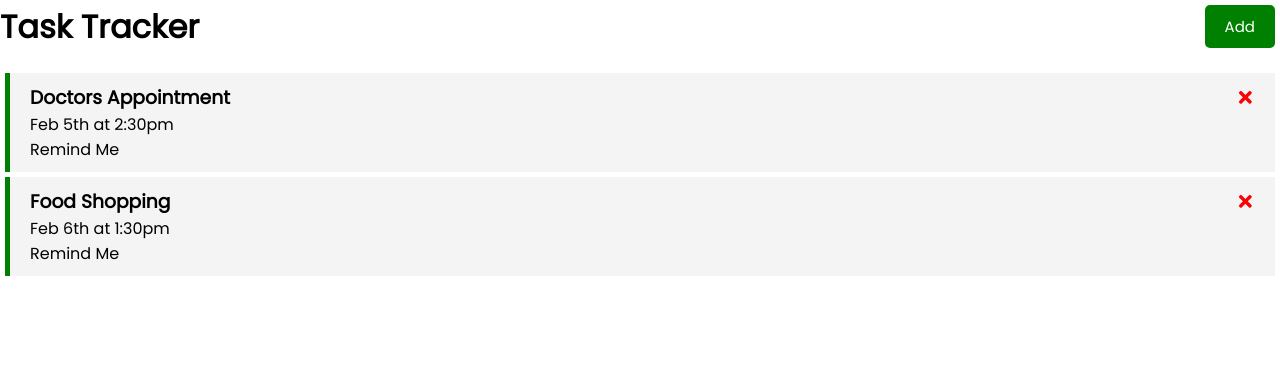
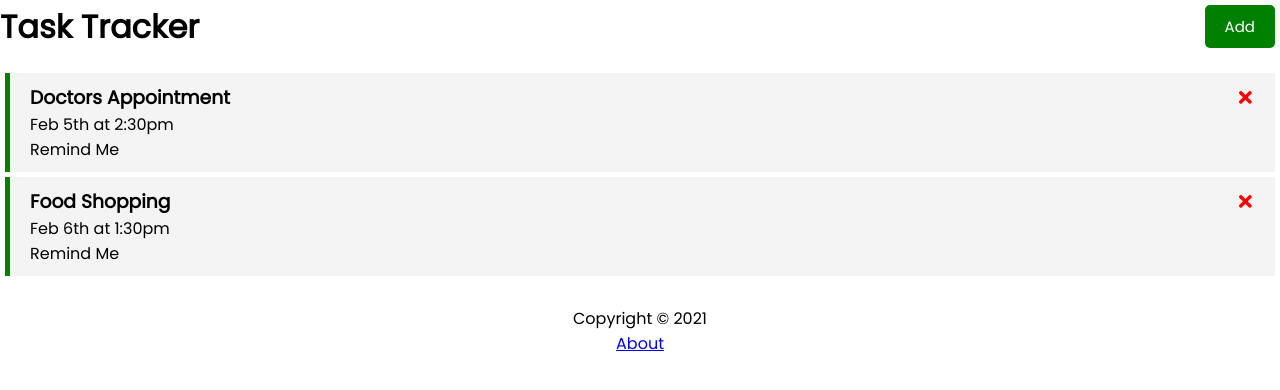
Before and after one commit to SauveJeanLuc/react-task-tracker, a React (Create React App) app: page / in a window 1280 px wide. Shown: the top 390 px of the page. Built offline with nearby package versions, Linux system fonts and the light colour scheme; data requests are answered from the project's data file; the HTML template or start-up script is replaced by a standard one.

Commit message:
|Embeded Footer in App.js

```diff
--- a/src/App.js
+++ b/src/App.js
@@ -2,6 +2,7 @@ import React from 'react'
 import { useState, useEffect } from 'react'
 import AddTask from './components/AddTask';
 import Header from "./components/Header";
+import Footer from "./components/Footer";
 import Tasks from "./components/Tasks";
 
 function App() {
@@ -87,8 +88,8 @@ function App() {
         <Tasks tasks={tasks} onDelete={deleteTask} onToggle={toggleReminder}/>
       ) : (
           'No Tasks To Show'
-      )
-      }
+      )}
+      <Footer />
     </div>
   );
 }
```
